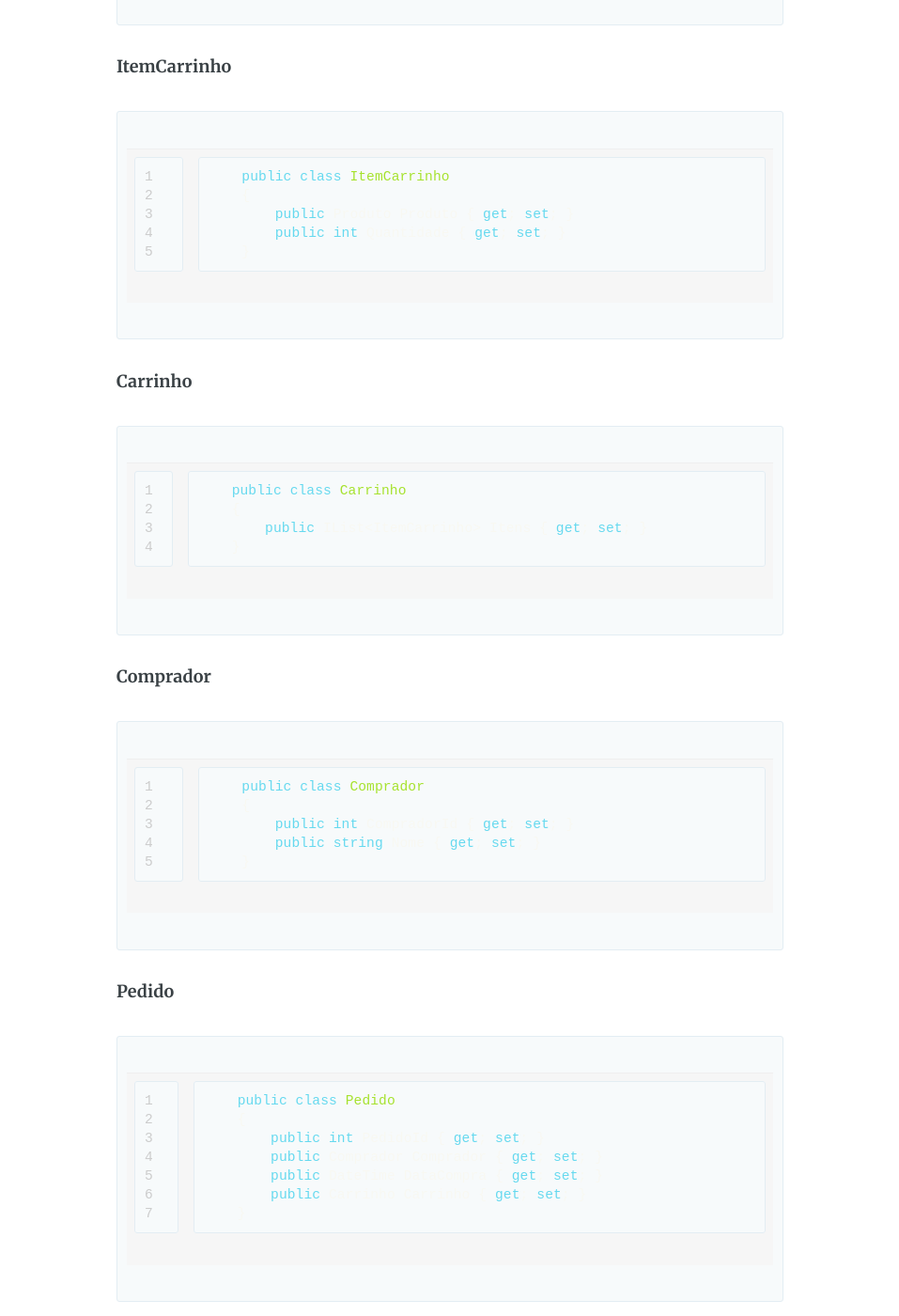
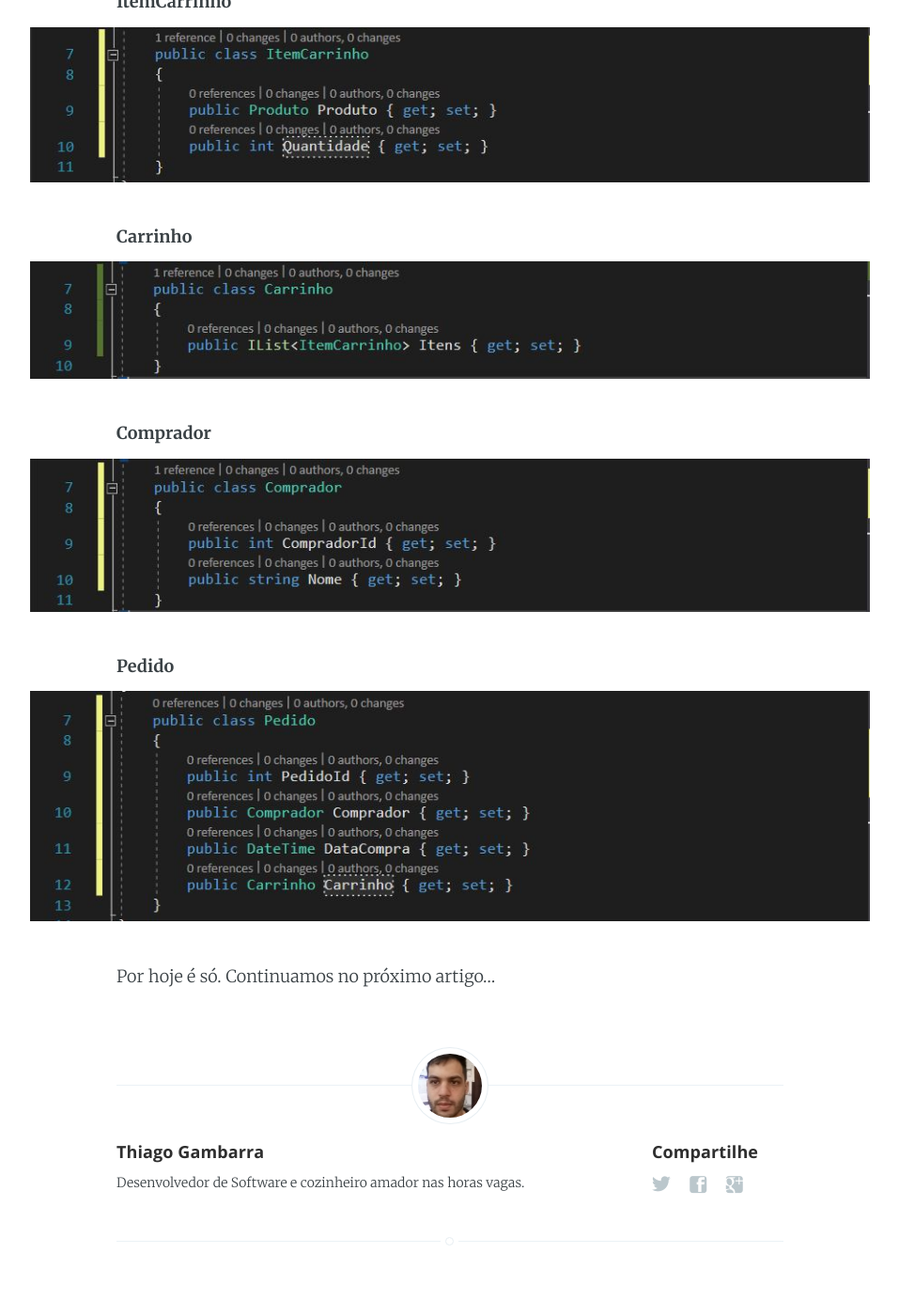
Before and after one commit to gambarra/gambarra.github.io, a Jekyll site: the page built from _posts/2018-03-11-Entity-Framework-core-Introducao.md, in a window 1280 px wide and 1400 px high, scrolled down 2822 px. Shown: the whole window at 94% size, without its empty margins (161-1118 px from the left). Built offline with Jekyll 4.4.1, drawn with Linux system fonts in a browser that asks for light colours; some of the changed text lies outside the part shown.

Commit message:
:art: criando post entity

```diff
--- a/_posts/2018-03-11-Entity-Framework-core-Introducao.md
+++ b/_posts/2018-03-11-Entity-Framework-core-Introducao.md
@@ -43,46 +43,19 @@ Existem duas formas de adicionar o EF Core ao projeto
 Agora iremos criar a estrutura do domínio da nossa aplicação. Adicione as seguintes classes ao domínio.
 
 **Produto**
-{% highlight csharp startinline=true linenos=table %}
-    public class Produto
-    {
-        public int ProdutoId { get; set; }
-        public string Name { get; set; }
-        public double Valor { get; set; }
-    }{% endhighlight %}
+![](/assets/images/entityframework/produto.jpg)
+
+**ItemCarrinho**
+![](/assets/images/entityframework/itemcarrinho.jpg)
+
+**Carrinho**
+![](/assets/images/entityframework/carrinho.jpg)
+
+**Comprador**
+![](/assets/images/entityframework/comprador.jpg)
+
+**Pedido**
+![](/assets/images/entityframework/pedido.jpg)
 
 
-**ItemCarrinho**
-{% highlight csharp linenos=table %}
-    public class ItemCarrinho
-    {
-        public Produto Produto { get; set; }
-        public int Quantidade { get; set; }
-    }{% endhighlight %}
-
-**Carrinho**
-{% highlight csharp linenos=table %}
-    public class Carrinho
-    {
-        public IList<ItemCarrinho> Itens { get; set; }
-    }{% endhighlight %}
-
-**Comprador**
-{% highlight csharp linenos=table %}
-    public class Comprador
-    {
-        public int CompradorId { get; set; }
-        public string Nome { get; set; }
-    }{% endhighlight %}
-
-**Pedido**
-{% highlight csharp linenos=table %}
-    public class Pedido
-    {
-        public int PedidoId { get; set; }
-        public Comprador Comprador { get; set; }
-        public DateTime DataCompra { get; set; }
-        public Carrinho Carrinho { get; set; }
-    }{% endhighlight %}
-
 Por hoje é só. Continuamos no próximo artigo...
```
Also changed, not shown: assets/images/entityframework/carrinho.jpg (added), assets/images/entityframework/comprador.jpg (added), assets/images/entityframework/itemcarrinho.jpg (added), assets/images/entityframework/pedido.jpg (added), assets/images/entityframework/produto.jpg (added).
